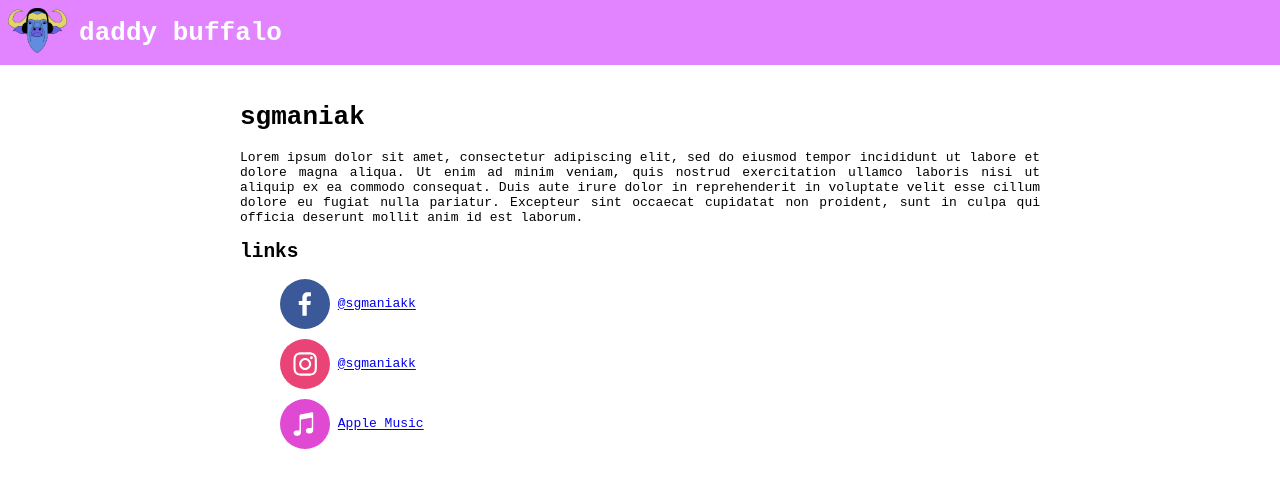
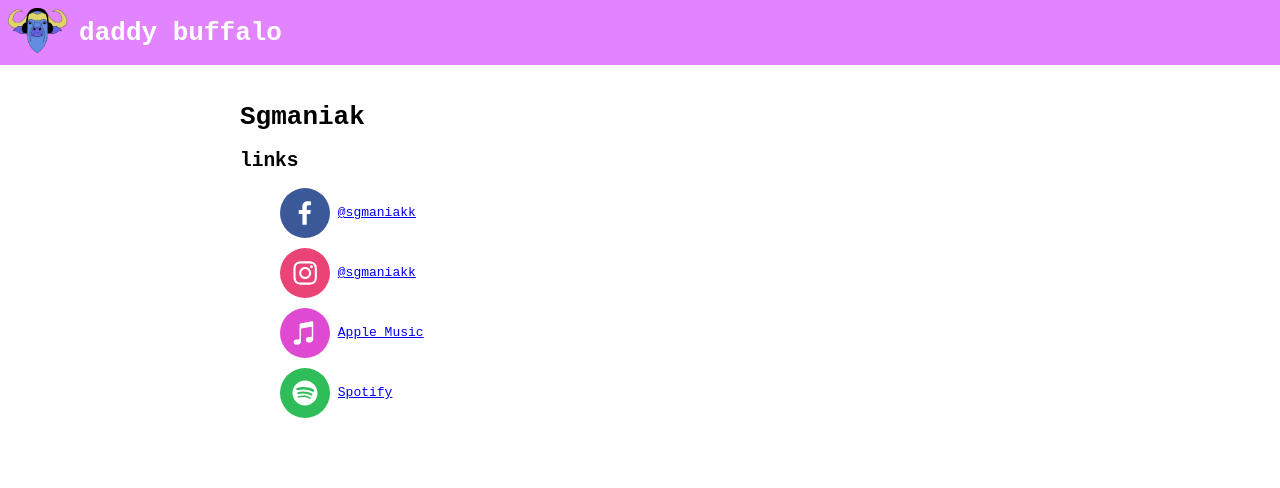
Before and after one commit to NateLehman/daddy-buffalo-website-extraordinary, a React (Create React App) app: page /artist/sgmaniak in a window 1280 px wide. Shown: the top 488 px of the page. Built offline with nearby package versions, Linux system fonts and the light colour scheme.

Commit message:
added some news, maybe add a news blog section?

```diff
--- a/src/App.js
+++ b/src/App.js
@@ -6,11 +6,13 @@
 import ArtistPages from './components/ArtistPages';
 import Header from './components/Header';
 import sortBy from 'lodash.sortby';
+import { Link } from 'react-router-dom';
 
-import { SocialIcon } from 'react-social-icons';
 import { ShakeRotate } from 'reshake';
 
 import SocialLink from './components/SocialLink';
+
+import SingleArt from './artists/jaeantwi/singleart.jpg';
 
 class App extends Component {
   render() {
@@ -26,6 +28,12 @@
                   <p className="App-intro">good seeing u moose man</p>
                   <div className="App-body">
                     <div className="App-article">
+                      <h2>bisonews</h2>
+                      <p>Our very own <Link to="/artist/jaeantwi">Jae Antwi</Link> has a new single:</p>
+                      <img src={SingleArt} alt="you and i"/>
+                      <p><SocialLink url="https://open.spotify.com/track/55SN36UKKHRcT4iNE4pgDN" display="Spotify"/></p>
+                      <p><SocialLink url="https://itunes.apple.com/us/album/you-and-i/1433845213" display="Apple Music"/></p>
+                      <p><SocialLink url="https://soundcloud.com/jaeantwi/you-and-i" display="SoundCloud"/></p>
                       <h2>buffalinfo</h2>
                       { About.map((paragraph, i) => <p key={i}>{paragraph}</p>) }
                       <h2>buffalos</h2>
--- a/src/Content.js
+++ b/src/Content.js
@@ -1,5 +1,5 @@
 const Roster = [
-  { name: 'sgmaniak', url: '/artist/sgmaniak' },
+  { name: 'Sgmaniak', url: '/artist/sgmaniak' },
   { name: 'Jae Antwi', url: '/artist/jaeantwi' },
   { name: 'Lucy DK', url: '/artist/lucydk' },
   { name: 'Lackhoney', url: '/artist/lackhoney' },
--- a/src/artists/sgmaniak/SgmaniakPage.js
+++ b/src/artists/sgmaniak/SgmaniakPage.js
@@ -1,12 +1,14 @@
 import ArtistPageTemplate from '../../components/ArtistPageTemplate';
 
 class SgmaniakPage extends ArtistPageTemplate {
-    name = 'sgmaniak';
+    name = 'Sgmaniak';
     socialLinks = [
         { url: 'https://www.facebook.com/sgmaniakk/', display: '@sgmaniakk' },
         { url: 'https://www.instagram.com/sgmaniakk/', display: '@sgmaniakk' },
         { url: 'https://itunes.apple.com/us/artist/sgmaniak/1292453417', display: 'Apple Music' },
+        { url: 'https://open.spotify.com/artist/2Ss5LYWIh21HOyGCh8ueg3', display: 'Spotify' },
     ];
+    bio = '';
 }
 
 export default SgmaniakPage;
--- a/src/components/SocialLink.js
+++ b/src/components/SocialLink.js
@@ -9,7 +9,7 @@
     };
     return (
         <div>
-            <SocialIcon {...linkProperties} url={url}/> { display !== undefined ? <a href={url}>{display}</a> : null }
+            <SocialIcon {...linkProperties} url={url}/> { display !== undefined ? <a {...linkProperties} href={url}>{display}</a> : null }
         </div>
     );
 };
```
Also changed, not shown: src/artists/jaeantwi/singleart.jpg (added), 1 other file (tests, documents, lock files or other folders).
